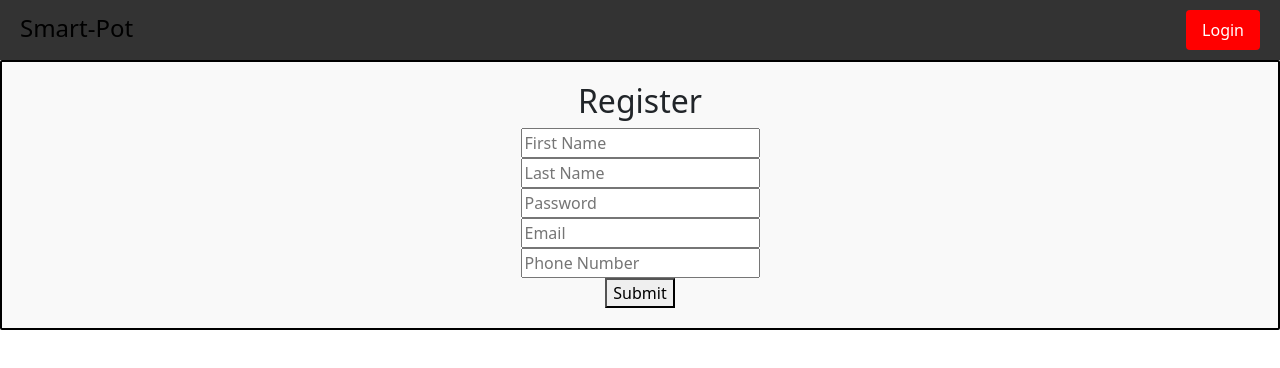
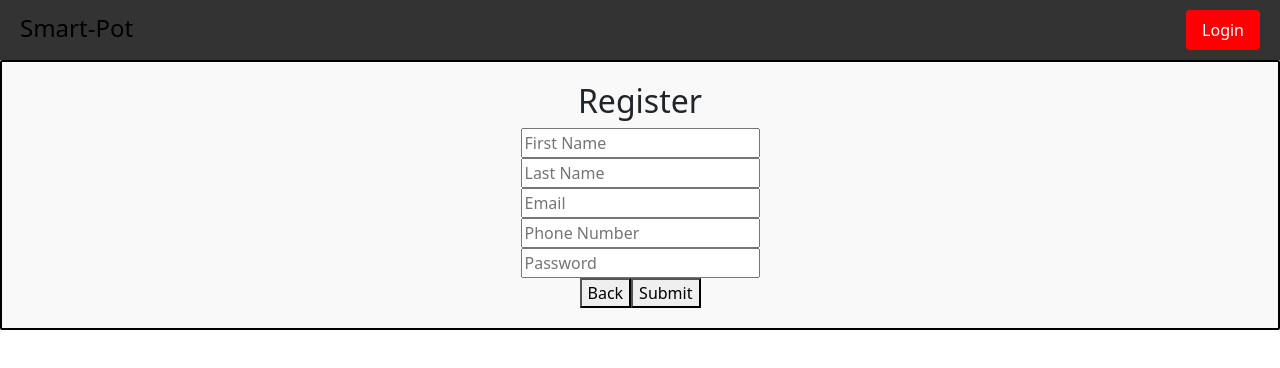
Before and after one commit to Zenbax/smart-pot, a React (Create React App) app in the folder Frontend/: page /register in a window 1280 px wide. Shown: the top 368 px of the page. Built offline with nearby package versions, Linux system fonts and the light colour scheme.

Commit message:
Register Back-button + layout

```diff
--- a/Frontend/src/Pages/Register.js
+++ b/Frontend/src/Pages/Register.js
@@ -2,6 +2,7 @@ import React, { useState } from 'react';
 import { Route } from 'react-router-dom';
 import {Link} from 'react-router-dom';
 import bcrypt from "bcryptjs";
+import { useNavigate } from 'react-router-dom';
 
 
 import '../Styling/Login.css';
@@ -17,8 +18,9 @@ const Register =()=> {
     const [phoneNumber, setPhoneNumber] = useState('');
     const [showError, setShowError] = useState(false);
     const [error, setError] = useState('')
-    const [redirect, setRedirect] = useState(false);
 
+
+    const navigate = useNavigate();
 
     const handleClick = async(event)=> {
         event.preventDefault();
@@ -41,13 +43,14 @@ const Register =()=> {
             return;
         }
 
+
         const hashedPassword = await bcrypt.hash(password,10)
         createUser(name, lastName, hashedPassword, email, phoneNumber);
 
         const loginSuccess = await loginUser(email, password)
 
         if (loginSuccess) {
-            setRedirect(true);
+           navigate('/');
         }
 
     }
@@ -56,6 +59,12 @@ const Register =()=> {
         setShowError(false);
         setError('');
     }
+
+    const handleClickBack = ()  => {
+        navigate('/login');
+    }
+
+
 
 
     return (
@@ -81,14 +90,6 @@ const Register =()=> {
                     </div>
                     <div className="input-container">
                         <input
-                            type="password"
-                            placeholder="Password"
-                            value={password}
-                            onChange={(e) => setPassword(e.target.value)}
-                        />
-                    </div>
-                    <div className="input-container">
-                        <input
                             type="text"
                             placeholder="Email"
                             value={email}
@@ -103,19 +104,24 @@ const Register =()=> {
                             onChange={(e) => setPhoneNumber(e.target.value)}
                         />
                     </div>
+                    <div className="input-container">
+                        <input
+                            type="password"
+                            placeholder="Password"
+                            value={password}
+                            onChange={(e) => setPassword(e.target.value)}
+                        />
+                    </div>
+
                     {showError && (
                     <div className='error-popup'>
                     <p>{error}</p>
                     </div>
                 )}
-                    <button type='submit'> Submit</button>
+                    <button type='back' onClick={handleClickBack}>Back</button>
+                    <button type='submit' onClick={handleClick}> Submit</button>
                 </form>
 
-                {redirect && (
-                <Route>
-                    <Redirect to="/" />
-                </Route>
-            )}
             </div>
         </div>
     );
```
